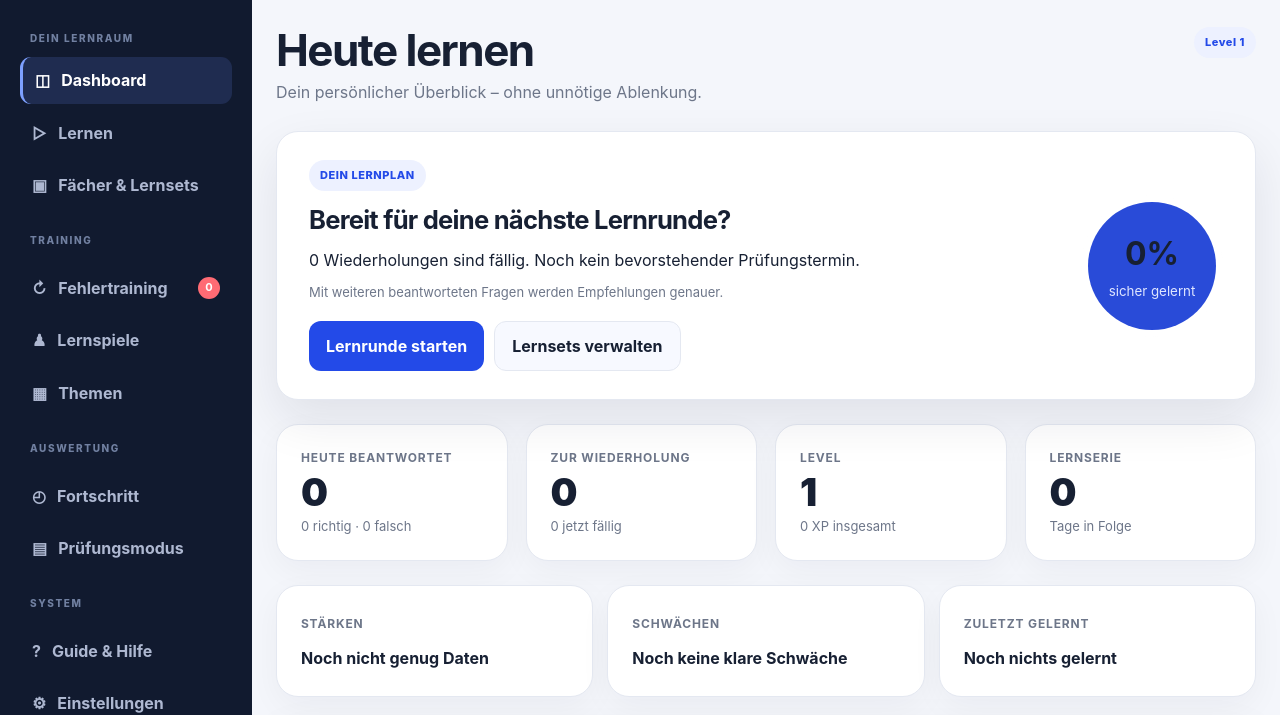
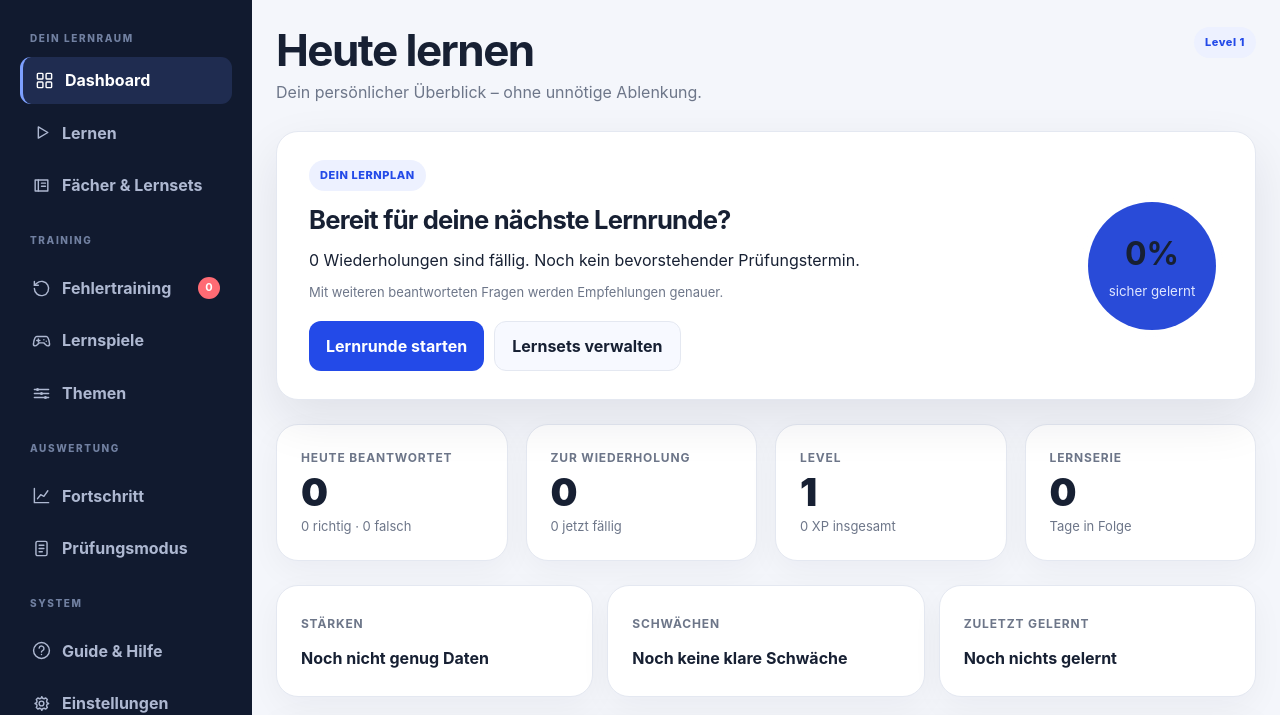
Before and after one commit to silienthpp-glitch/Learning-by-Doing, a plain HTML site: page dist/index.html in a window 1280 px wide. Shown: the part 85-800 px from the top of the page. Drawn offline with Linux system fonts and the light colour scheme.

Commit message:
ui: replace sidebar symbols with consistent inline SVG icons

```diff
--- a/dist/index.html
+++ b/dist/index.html
@@ -11,7 +11,7 @@
   <script defer src="app.js"></script>
 </head>
 <body>
-  <div class="mobile-topbar"><a class="mobile-brand" href="#dashboard">◈ Learning by Doing</a><div class="mobile-actions"><button id="mobile-theme" class="quiet" aria-label="Darstellung wechseln">◐</button><button id="menu-toggle" type="button" class="quiet" aria-label="Menü öffnen" aria-controls="main-sidebar" aria-expanded="false">☰ Menü</button></div></div>
+  <div class="mobile-topbar"><a class="mobile-brand" href="#dashboard">Learning by Doing</a><div class="mobile-actions"><button id="mobile-theme" class="quiet" aria-label="Darstellung wechseln">◐</button><button id="menu-toggle" type="button" class="quiet" aria-label="Menü öffnen" aria-controls="main-sidebar" aria-expanded="false">☰ Menü</button></div></div>
   <button id="nav-scrim" type="button" class="nav-scrim" aria-label="Menü schließen" hidden></button>
   <aside id="main-sidebar">
     <a class="brand" href="#dashboard">
@@ -21,19 +21,19 @@
 
     <div class="nav-label">DEIN LERNRAUM</div>
     <nav aria-label="Hauptnavigation">
-      <a href="#dashboard">◫ <span>Dashboard</span></a>
-      <a href="#learn">▷ <span>Lernen</span></a>
-      <a href="#library">▣ <span>Fächer & Lernsets</span></a>
+      <a href="#dashboard"><svg class="nav-icon" aria-hidden="true" viewBox="0 0 24 24" width="19" height="19" fill="none" stroke="currentColor" stroke-width="1.8" stroke-linecap="round" stroke-linejoin="round"><rect x="3" y="3" width="7" height="7" rx="1"/><rect x="14" y="3" width="7" height="7" rx="1"/><rect x="3" y="14" width="7" height="7" rx="1"/><rect x="14" y="14" width="7" height="7" rx="1"/></svg> <span>Dashboard</span></a>
+      <a href="#learn"><svg class="nav-icon" aria-hidden="true" viewBox="0 0 24 24" width="19" height="19" fill="none" stroke="currentColor" stroke-width="1.8" stroke-linecap="round" stroke-linejoin="round"><path d="m8 5 12 7-12 7V5Z"/></svg> <span>Lernen</span></a>
+      <a href="#library"><svg class="nav-icon" aria-hidden="true" viewBox="0 0 24 24" width="19" height="19" fill="none" stroke="currentColor" stroke-width="1.8" stroke-linecap="round" stroke-linejoin="round"><path d="M4 5h16v14H4z"/><path d="M8 5v14M12 9h5M12 13h5"/></svg> <span>Fächer & Lernsets</span></a>
       <div class="nav-label nav-section">TRAINING</div>
-      <a href="#errors">↻ <span>Fehlertraining</span><b id="error-count">0</b></a>
-      <a href="#games">♟ <span>Lernspiele</span></a>
-      <a href="#topics">▦ <span>Themen</span></a>
+      <a href="#errors"><svg class="nav-icon" aria-hidden="true" viewBox="0 0 24 24" width="19" height="19" fill="none" stroke="currentColor" stroke-width="1.8" stroke-linecap="round" stroke-linejoin="round"><path d="M3 12a9 9 0 1 0 3-6.7L3 8"/><path d="M3 3v5h5"/></svg> <span>Fehlertraining</span><b id="error-count">0</b></a>
+      <a href="#games"><svg class="nav-icon" aria-hidden="true" viewBox="0 0 24 24" width="19" height="19" fill="none" stroke="currentColor" stroke-width="1.8" stroke-linecap="round" stroke-linejoin="round"><path d="M6 12h4m-2-2v4"/><path d="M15 11h.01M18 13h.01"/><path d="M6 7h12c2 0 3 2 4 8 1 4-2 5-5 2l-2-2H9l-2 2c-3 3-6 2-5-2 1-6 2-8 4-8Z"/></svg> <span>Lernspiele</span></a>
+      <a href="#topics"><svg class="nav-icon" aria-hidden="true" viewBox="0 0 24 24" width="19" height="19" fill="none" stroke="currentColor" stroke-width="1.8" stroke-linecap="round" stroke-linejoin="round"><path d="M3 7h18M3 12h18M3 17h18"/><circle cx="7" cy="7" r="1"/><circle cx="12" cy="12" r="1"/><circle cx="17" cy="17" r="1"/></svg> <span>Themen</span></a>
       <div class="nav-label nav-section">AUSWERTUNG</div>
-      <a href="#progress">◴ <span>Fortschritt</span></a>
-      <a href="#exam">▤ <span>Prüfungsmodus</span></a>
+      <a href="#progress"><svg class="nav-icon" aria-hidden="true" viewBox="0 0 24 24" width="19" height="19" fill="none" stroke="currentColor" stroke-width="1.8" stroke-linecap="round" stroke-linejoin="round"><path d="M3 3v18h18"/><path d="m7 16 4-5 4 2 5-7"/></svg> <span>Fortschritt</span></a>
+      <a href="#exam"><svg class="nav-icon" aria-hidden="true" viewBox="0 0 24 24" width="19" height="19" fill="none" stroke="currentColor" stroke-width="1.8" stroke-linecap="round" stroke-linejoin="round"><rect x="5" y="3" width="14" height="18" rx="2"/><path d="M9 8h6M9 12h6M9 16h4"/></svg> <span>Prüfungsmodus</span></a>
       <div class="nav-label nav-section">SYSTEM</div>
-      <a href="#guide">? <span>Guide & Hilfe</span></a>
-      <a href="#settings">⚙ <span>Einstellungen</span></a>
+      <a href="#guide"><svg class="nav-icon" aria-hidden="true" viewBox="0 0 24 24" width="19" height="19" fill="none" stroke="currentColor" stroke-width="1.8" stroke-linecap="round" stroke-linejoin="round"><circle cx="12" cy="12" r="10"/><path d="M9 9a3 3 0 0 1 6 1c0 2-3 2-3 4M12 17h.01"/></svg> <span>Guide & Hilfe</span></a>
+      <a href="#settings"><svg class="nav-icon" aria-hidden="true" viewBox="0 0 24 24" width="19" height="19" fill="none" stroke="currentColor" stroke-width="1.8" stroke-linecap="round" stroke-linejoin="round"><circle cx="12" cy="12" r="3"/><path d="m19 13 2-1-2-1-.6-2 1-2-2-2-2 1-2-.6-1-2-1 2-2 .6-2-1-2 2 1 2-.6 2-2 1 2 1 .6 2-1 2 2 2 2-1 2 .6 1 2 1-2 2-.6 2 1 2-2-1-2z"/></svg> <span>Einstellungen</span></a>
     </nav>
 
     <div class="sidebar-bottom">
```
